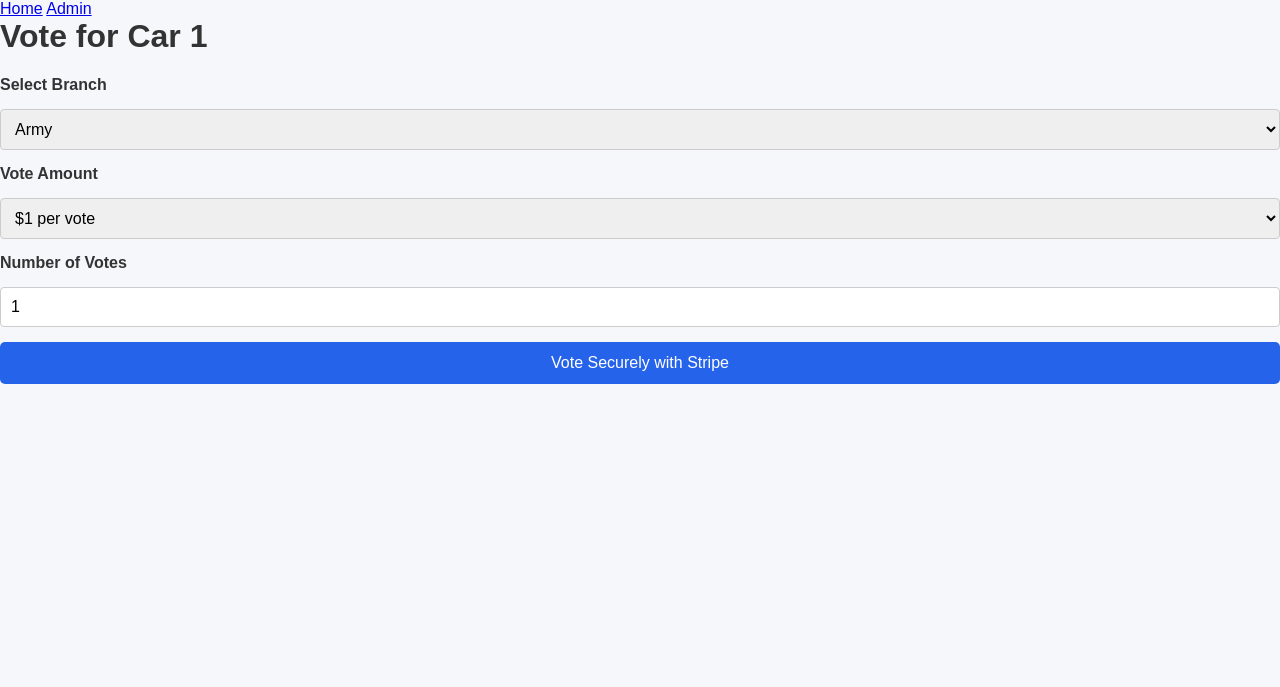
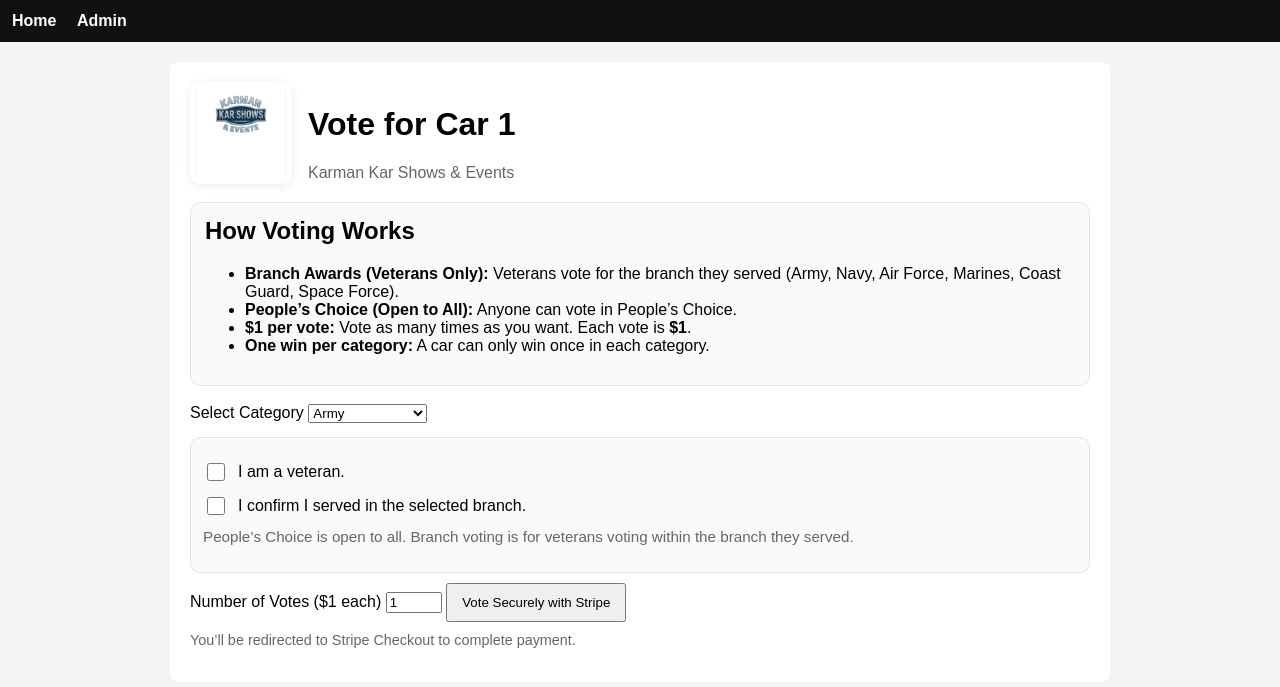
Before and after one commit to timkarman-bot/Karman_Kar_Show_Saving22_2026, a Flask app: page /vote/1 in a window 1280 px wide. Shown: the top 687 px of the page. Run offline with Flask 3, Linux system fonts and the light colour scheme; parts of the project's set-up code (start-up, migrations or seed data) failed here and were passed over.

Commit message:
Add veteran confirmation checkboxes + enforce $1 votes

```diff
--- a/app.py
+++ b/app.py
@@ -1,19 +1,27 @@
 import os
-from flask import Flask, render_template, request, redirect, url_for, jsonify
+from datetime import datetime, timedelta
+
 import stripe
-from datetime import datetime
+from flask import Flask, render_template, request, redirect, url_for, jsonify, session
 
+
+# ===============================
+# APP SETUP
+# ===============================
 app = Flask(__name__)
 
-# ===============================
-# STRIPE CONFIG
-# ===============================
-stripe.api_key = os.getenv("STRIPE_SECRET_KEY")
+# Flask session secret (NOT Stripe)
+app.secret_key = os.environ.get("FLASK_SECRET", "dev-secret-change-me")
 
-# ===============================
-# GLOBAL CONFIG
-# ===============================
-MAX_CARS = 300
+# Admin password
+ADMIN_PASSWORD = os.environ.get("ADMIN_PASSWORD", "")
+
+# Stripe
+stripe.api_key = os.getenv("STRIPE_SECRET_KEY", "")
+STRIPE_WEBHOOK_SECRET = os.getenv("STRIPE_WEBHOOK_SECRET", "")
+
+# Config
+MAX_CARS = int(os.getenv("MAX_CARS", "300"))
 
 BRANCHES = [
     "Army",
@@ -22,18 +30,30 @@ BRANCHES = [
     "Marines",
     "Coast Guard",
     "Space Force",
-    "People’s Choice"
+    "People’s Choice",
 ]
 
-# Voting control (can later be stored in DB)
-VOTING_END_DATETIME = None  # example: datetime(2026, 4, 26, 15, 0)
+PEOPLES_CHOICE = "People’s Choice"
+
+# Voting lock controls (in-memory)
 VOTING_MANUALLY_LOCKED = False
+VOTING_END_DATETIME = None  # datetime(...)
+
+# Admin session settings
+ADMIN_SESSION_IDLE_MINUTES = 30
+
+
+# ===============================
+# INIT
+# ===============================
+init_db()
 
 
 # ===============================
 # HELPERS
 # ===============================
 def voting_is_open():
+    global VOTING_MANUALLY_LOCKED, VOTING_END_DATETIME
     if VOTING_MANUALLY_LOCKED:
         return False
     if VOTING_END_DATETIME and datetime.now() > VOTING_END_DATETIME:
@@ -41,10 +61,46 @@ def voting_is_open():
     return True
 
 
+def is_admin():
+    if not session.get("admin"):
+        return False
+
+    last_seen = session.get("admin_last_seen")
+    if not last_seen:
+        return False
+
+    try:
+        last_seen_dt = datetime.fromisoformat(last_seen)
+    except Exception:
+        session.clear()
+        return False
+
+    if datetime.utcnow() - last_seen_dt > timedelta(minutes=ADMIN_SESSION_IDLE_MINUTES):
+        session.clear()
+        return False
+
+    session["admin_last_seen"] = datetime.utcnow().isoformat()
+    return True
+
+
+def admin_required():
+    if not is_admin():
+        return redirect(url_for("admin_login"))
+    return None
+
+
+def truthy_checkbox(val: str) -> bool:
+    return str(val).strip().lower() in {"1", "true", "yes", "on", "y"}
+
+
+def requires_veteran_attestation(branch: str) -> bool:
+    # Only People’s Choice is open to all
+    return branch != PEOPLES_CHOICE
+
+
 # ===============================
-# ROUTES
+# PUBLIC ROUTES
 # ===============================
-
 @app.route("/")
 def home():
     return render_template("home.html")
@@ -58,52 +114,78 @@ def vote(car_id):
     if not voting_is_open():
         return render_template("voting_closed.html")
 
-    return render_template(
-        "vote.html",
-        car_id=car_id,
-        branches=BRANCHES
-    )
+    return render_template("vote.html", car_id=car_id, branches=BRANCHES, error=None)
 
 
 @app.route("/create-checkout-session", methods=["POST"])
 def create_checkout_session():
     if not voting_is_open():
-        return "Voting is closed", 403
+        return render_template("voting_closed.html"), 403
 
-    car_id = request.form.get("car_id")
-    branch = request.form.get("branch")
-    amount = int(request.form.get("amount"))  # dollars
-    quantity = int(request.form.get("quantity"))
+    if not stripe.api_key:
+        return "Stripe not configured. Missing STRIPE_SECRET_KEY.", 500
 
-    unit_amount_cents = amount * 100
+    # Read form fields
+    try:
+        car_id = int(request.form.get("car_id", "0"))
+        branch = request.form.get("branch", "")
+        amount = int(request.form.get("amount", "0"))      # dollars per vote
+        quantity = int(request.form.get("quantity", "0"))  # number of votes
+    except ValueError:
+        return "Invalid form values", 400
 
+    is_veteran = truthy_checkbox(request.form.get("is_veteran", ""))
+    served_branch_confirm = truthy_checkbox(request.form.get("served_branch_confirm", ""))
+
+    # Validate
+    if not (1 <= car_id <= MAX_CARS):
+        return "Invalid car id", 400
+    if branch not in BRANCHES:
+        return "Invalid category", 400
+
+    # Enforce $1 only
+    if amount != 1:
+        return "Invalid amount", 400
+
+    if quantity < 1 or quantity > 50:
+        return "Invalid vote quantity", 400
+
+    # Enforce veteran checkboxes for branch categories (honor system, but required acknowledgment)
+    if requires_veteran_attestation(branch):
+        if not is_veteran or not served_branch_confirm:
+            return render_template(
+                "vote.html",
+                car_id=car_id,
+                branches=BRANCHES,
+                error="Branch voting requires veteran confirmation. Please check both boxes, or select People’s Choice."
+            ), 400
+
+    # Stripe Checkout Session
     try:
-        session = stripe.checkout.Session.create(
+        session_obj = stripe.checkout.Session.create(
             payment_method_types=["card"],
             mode="payment",
             line_items=[{
                 "price_data": {
                     "currency": "usd",
-                    "product_data": {
-                        "name": f"Car {car_id} – {branch}"
-                    },
-                    "unit_amount": unit_amount_cents,
+                    "product_data": {"name": f"Car {car_id} – {branch} Vote"},
+                    "unit_amount": 100,  # $1 in cents
                 },
                 "quantity": quantity,
             }],
             metadata={
-                "car_id": car_id,
+                "car_id": str(car_id),
                 "branch": branch,
-                "votes": quantity
+                "votes": str(quantity),
+                "vote_amount": "1",
+                "veteran_attested": "yes" if (is_veteran and served_branch_confirm) else "no",
             },
             success_url=url_for("success", _external=True),
             cancel_url=url_for("vote", car_id=car_id, _external=True),
         )
-
-        return redirect(session.url)
-
+        return redirect(session_obj.url)
     except Exception as e:
-        return str(e), 500
+        return f"Stripe error: {e}", 500
 
 
 @app.route("/success")
@@ -111,21 +193,74 @@ def success():
     return render_template("success.html")
 
 
+@app.route("/health")
+def health():
+    return jsonify(status="ok")
+
+
 # ===============================
-# ADMIN (FOUNDATION)
+# ADMIN AUTH ROUTES
 # ===============================
+@app.route("/admin-login", methods=["GET", "POST"])
+def admin_login():
+    if not ADMIN_PASSWORD:
+        return (
+            "Admin login is not configured. Set ADMIN_PASSWORD in Railway Variables.", 500
+        )
 
+    error = None
+    if request.method == "POST":
+        password = request.form.get("password", "")
+        if password == ADMIN_PASSWORD:
+            session["admin"] = True
+            session["admin_last_seen"] = datetime.utcnow().isoformat()
+            return redirect(url_for("admin"))
+        error = "Invalid password."
+
+    return render_template("admin_login.html", error=error)
+
+
+@app.route("/admin-logout")
+def admin_logout():
+    session.clear()
+    return redirect(url_for("home"))
+
+
+# ===============================
+# ADMIN ROUTES (PROTECTED)
+# ===============================
 @app.route("/admin")
 def admin():
+    resp = admin_required()
+    if resp:
+        return resp
+
     return render_template(
         "admin.html",
-        voting_locked=not voting_is_open(),
-        voting_end=VOTING_END_DATETIME
+        totals=get_totals(),
+        max_cars=MAX_CARS,
+        voting_open=voting_is_open(),
+        voting_end=VOTING_END_DATETIME,
+        voting_locked=VOTING_MANUALLY_LOCKED,
+        idle_minutes=ADMIN_SESSION_IDLE_MINUTES,
     )
+
+
+@app.route("/leaderboard")
+def leaderboard():
+    resp = admin_required()
+    if resp:
+        return resp
+
+    return render_template("leaderboard.html", totals=get_totals())
 
 
 @app.route("/admin/lock", methods=["POST"])
 def lock_voting():
+    resp = admin_required()
+    if resp:
+        return resp
+
     global VOTING_MANUALLY_LOCKED
     VOTING_MANUALLY_LOCKED = True
     return redirect(url_for("admin"))
@@ -133,6 +268,10 @@ def lock_voting():
 
 @app.route("/admin/unlock", methods=["POST"])
 def unlock_voting():
+    resp = admin_required()
+    if resp:
+        return resp
+
     global VOTING_MANUALLY_LOCKED
     VOTING_MANUALLY_LOCKED = False
     return redirect(url_for("admin"))
@@ -140,25 +279,67 @@ def unlock_voting():
 
 @app.route("/admin/set-end-time", methods=["POST"])
 def set_end_time():
+    resp = admin_required()
+    if resp:
+        return resp
+
     global VOTING_END_DATETIME
-    end_time_str = request.form.get("end_time")
+    end_time_str = request.form.get("end_time", "").strip()
+    if not end_time_str:
+        return redirect(url_for("admin"))
 
-    if end_time_str:
+    try:
         VOTING_END_DATETIME = datetime.fromisoformat(end_time_str)
+    except Exception:
+        return "Invalid datetime format", 400
 
     return redirect(url_for("admin"))
 
 
 # ===============================
-# HEALTH CHECK (Railway-friendly)
+# STRIPE WEBHOOK (RECORD VOTES)
 # ===============================
-@app.route("/health")
-def health():
-    return jsonify(status="ok")
+@app.route("/webhook", methods=["POST"])
+def webhook():
+    if not STRIPE_WEBHOOK_SECRET:
+        return "Webhook not configured. Set STRIPE_WEBHOOK_SECRET.", 501
+
+    payload = request.data
+    sig_header = request.headers.get("Stripe-Signature", "")
+
+    try:
+        event = stripe.Webhook.construct_event(payload, sig_header, STRIPE_WEBHOOK_SECRET)
+    except Exception:
+        return "Invalid webhook signature", 400
+
+    if event["type"] == "checkout.session.completed":
+        session_obj = event["data"]["object"]
+        md = session_obj.get("metadata", {})
+
+        try:
+            car_id = int(md.get("car_id", "0"))
+            branch = md.get("branch", "")
+            votes = int(md.get("votes", "0"))
+            vote_amount = int(md.get("vote_amount", "0"))
+            stripe_session_id = session_obj.get("id", "")
+        except Exception:
+            return "", 200
+
+        # Enforce $1 vote_amount only
+        if (
+            1 <= car_id <= MAX_CARS
+            and branch in BRANCHES
+            and votes > 0
+            and vote_amount == 1
+        ):
+            record_vote(car_id, branch, vote_amount, votes, stripe_session_id)
+
+    return "", 200
 
 
 # ===============================
-# RUN
+# RUN LOCAL
 # ===============================
 if __name__ == "__main__":
-    app.run(host="0.0.0.0", port=int(os.environ.get("PORT", 5000)))
+    port = int(os.getenv("PORT", "5000"))
+    app.run(host="0.0.0.0", port=port)
--- a/static/style.css
+++ b/static/style.css
@@ -1,133 +1,89 @@
-/* ---------- Base Styles ---------- */
-body {
-    font-family: Arial, Helvetica, sans-serif;
-    margin: 0;
-    padding: 0;
-    background-color: #f5f7fa;
-    color: #333;
+body { font-family: Arial, sans-serif; background:#f4f4f4; margin:0; }
+nav { background:#111; padding:12px; }
+nav a { color:#fff; text-decoration:none; margin-right:16px; font-weight:bold; }
+.container { background:#fff; max-width:900px; margin:20px auto; padding:20px; border-radius:8px; }
+button { padding:10px 14px; margin-top:10px; cursor:pointer; }
+button.danger { background:#c0392b; color:#fff; border:none; }
+button.success { background:#27ae60; color:#fff; border:none; }
+table { width:100%; border-collapse:collapse; margin-top:12px; }
+th, td { border:1px solid #ccc; padding:8px; text-align:left; }
+th { background:#eee; }
+.logo-placeholder { background:#ddd; padding:18px; border-radius:10px; width:280px; text-align:center; font-weight:bold; }
+.vote-header {
+  display: flex;
+  align-items: center;
+  gap: 16px;
+  margin-bottom: 18px;
 }
 
-header {
-    background-color: #111827;
-    color: white;
-    padding: 20px;
-    text-align: center;
+.vote-logo {
+  width: 90px;
+  height: auto;
+  border-radius: 10px;
+  background: #fff;
+  padding: 6px;
+  box-shadow: 0 2px 10px rgba(0,0,0,0.08);
 }
 
-header img {
-    max-width: 220px;
-    margin-bottom: 10px;
+.vote-subtitle {
+  margin: 6px 0 0 0;
+  color: #666;
 }
 
-h1, h2, h3 {
-    margin-top: 0;
+.vote-rules {
+  background: #fafafa;
+  border: 1px solid #e5e5e5;
+  padding: 14px;
+  border-radius: 10px;
+  margin-bottom: 18px;
 }
 
-section {
-    background: white;
-    margin: 20px auto;
-    padding: 20px;
-    max-width: 900px;
-    border-radius: 6px;
-    box-shadow: 0 2px 8px rgba(0,0,0,0.08);
+.vote-rules h2 {
+  margin-top: 0;
 }
 
-footer {
-    text-align: center;
-    padding: 15px;
-    background-color: #111827;
-    color: #ccc;
-    margin-top: 40px;
+.vote-note {
+  margin-top: 10px;
+  color: #666;
+  font-size: 0.95rem;
 }
 
-/* ---------- Buttons ---------- */
-button, .btn {
-    background-color: #2563eb;
-    color: white;
-    border: none;
-    padding: 12px 20px;
-    border-radius: 5px;
-    cursor: pointer;
-    font-size: 16px;
+.vote-form .smallprint {
+  margin-top: 10px;
+  color: #666;
+  font-size: 0.9rem;
 }
 
-button:hover, .btn:hover {
-    background-color: #1e40af;
+.alert {
+  background: #fff6e6;
+  border: 1px solid #ffd59a;
+  padding: 10px 12px;
+  border-radius: 8px;
+  margin-bottom: 14px;
 }
 
-/* ---------- Forms ---------- */
-form {
-    display: grid;
-    grid-template-columns: 1fr;
-    gap: 15px;
+.checkbox-block {
+  margin-top: 14px;
+  padding: 12px;
+  border: 1px solid #e5e5e5;
+  border-radius: 10px;
+  background: #fafafa;
 }
 
-label {
-    font-weight: bold;
+.checkbox-row {
+  display: flex;
+  align-items: center;
+  gap: 10px;
+  margin: 10px 0;
 }
 
-select, input[type="number"], input[type="datetime-local"] {
-    padding: 10px;
-    font-size: 16px;
-    border-radius: 4px;
-    border: 1px solid #ccc;
+.checkbox-row input[type="checkbox"] {
+  width: 18px;
+  height: 18px;
 }
 
-/* ---------- Voting Page ---------- */
-.vote-container {
-    text-align: center;
+.vote-note {
+  margin-top: 8px;
+  color: #666;
+  font-size: 0.95rem;
 }
-
-.vote-container img {
-    max-width: 200px;
-    margin-top: 20px;
-}
-
-/* ---------- Tables (Admin Dashboard) ---------- */
-table {
-    width: 100%;
-    border-collapse: collapse;
-    margin-top: 20px;
-}
-
-th {
-    background-color: #1f2933;
-    color: white;
-}
-
-th, td {
-    padding: 10px;
-    text-align: center;
-    border: 1px solid #ddd;
-}
-
-tr:nth-child(even) {
-    background-color: #f2f2f2;
-}
-
-/* ---------- Admin Controls ---------- */
-.admin-controls {
-    display: flex;
-    flex-wrap: wrap;
-    gap: 15px;
-}
-
-.admin-controls form {
-    flex: 1;
-}
-
-/* ---------- Mobile Friendly ---------- */
-@media (max-width: 768px) {
-    section {
-        margin: 10px;
-        padding: 15px;
-    }
-
-    button {
-        width: 100%;
-    }
-
-    table {
-        font-size: 14px;
-    }
-}
--- a/templates/admin.html
+++ b/templates/admin.html
@@ -23,7 +23,7 @@
 <form method="POST" action="/admin/unlock">
     <button class="success">Unlock Voting</button>
 </form>
-
+<a href="/admin-logout">Logout</a>
 <hr>
 
 <h2>Live Vote Totals</h2>
--- a/templates/vote.html
+++ b/templates/vote.html
@@ -1,38 +1,94 @@
 {% extends "base.html" %}
 {% block content %}
 
+<div class="vote-header">
+  <img src="/static/KarmanKarShowsLogo.png" alt="Karman Kar Shows & Events Logo" class="vote-logo">
+  <div>
     <h1>Vote for Car {{ car_id }}</h1>
+    <p class="vote-subtitle">Karman Kar Shows & Events</p>
+  </div>
+</div>
 
-<form method="POST" action="/create-checkout-session">
+<div class="vote-rules">
+  <h2>How Voting Works</h2>
+  <ul>
+    <li><strong>Branch Awards (Veterans Only):</strong> Veterans vote for the branch they served (Army, Navy, Air Force, Marines, Coast Guard, Space Force).</li>
+    <li><strong>People’s Choice (Open to All):</strong> Anyone can vote in People’s Choice.</li>
+    <li><strong>$1 per vote:</strong> Vote as many times as you want. Each vote is <strong>$1</strong>.</li>
+    <li><strong>One win per category:</strong> A car can only win once in each category.</li>
+  </ul>
+</div>
 
+{% if error %}
+  <div class="alert"><strong>{{ error }}</strong></div>
+{% endif %}
+
+<form method="POST" action="/create-checkout-session" class="vote-form">
   <input type="hidden" name="car_id" value="{{ car_id }}">
+  <input type="hidden" name="amount" value="1">
 
-    <label for="branch">Select Branch</label>
+  <label for="branch">Select Category</label>
   <select name="branch" id="branch" required>
     {% for branch in branches %}
       <option value="{{ branch }}">{{ branch }}</option>
     {% endfor %}
   </select>
 
-    <label for="amount">Vote Amount</label>
-    <select name="amount" id="amount">
-        <option value="1">$1 per vote</option>
-        <option value="5">$5 per vote</option>
-    </select>
+  <!-- VETERAN CHECKBOXES (required for branch categories, not required for People’s Choice) -->
+  <div id="veteranBoxes" class="checkbox-block">
+    <label class="checkbox-row">
+      <input type="checkbox" id="is_veteran" name="is_veteran" value="yes">
+      <span>I am a veteran.</span>
+    </label>
 
-    <label for="quantity">Number of Votes</label>
-    <input
-        type="number"
-        id="quantity"
-        name="quantity"
-        min="1"
-        max="20"
-        value="1"
-        required
-    >
+    <label class="checkbox-row">
+      <input type="checkbox" id="served_branch_confirm" name="served_branch_confirm" value="yes">
+      <span>I confirm I served in the selected branch.</span>
+    </label>
+
+    <p class="vote-note">
+      People’s Choice is open to all. Branch voting is for veterans voting within the branch they served.
+    </p>
+  </div>
+
+  <label for="quantity">Number of Votes ($1 each)</label>
+  <input type="number" id="quantity" name="quantity" min="1" max="50" value="1" required>
 
   <button type="submit">Vote Securely with Stripe</button>
 
+  <p class="smallprint">
+    You’ll be redirected to Stripe Checkout to complete payment.
+  </p>
 </form>
 
+<script>
+  // Hide/disable veteran checkboxes if People’s Choice is selected
+  (function () {
+    const peopleChoiceLabel = "People’s Choice";
+    const branchSelect = document.getElementById("branch");
+    const boxes = document.getElementById("veteranBoxes");
+    const isVet = document.getElementById("is_veteran");
+    const servedConfirm = document.getElementById("served_branch_confirm");
+
+    function updateBoxes() {
+      const isPeopleChoice = branchSelect.value === peopleChoiceLabel;
+
+      boxes.style.display = isPeopleChoice ? "none" : "block";
+
+      // For branch categories, require both checkboxes
+      isVet.required = !isPeopleChoice;
+      servedConfirm.required = !isPeopleChoice;
+
+      // If People’s Choice, clear checks so nothing is accidentally submitted
+      if (isPeopleChoice) {
+        isVet.checked = false;
+        servedConfirm.checked = false;
+      }
+    }
+
+    branchSelect.addEventListener("change", updateBoxes);
+    updateBoxes();
+  })();
+</script>
+
 {% endblock %}
```
Also changed, not shown: templates/admin_login.html (added, +11 -0 lines), static/KarmanKarShowsLogo.png (added). Lines whose indentation alone changed are shown as unchanged.
